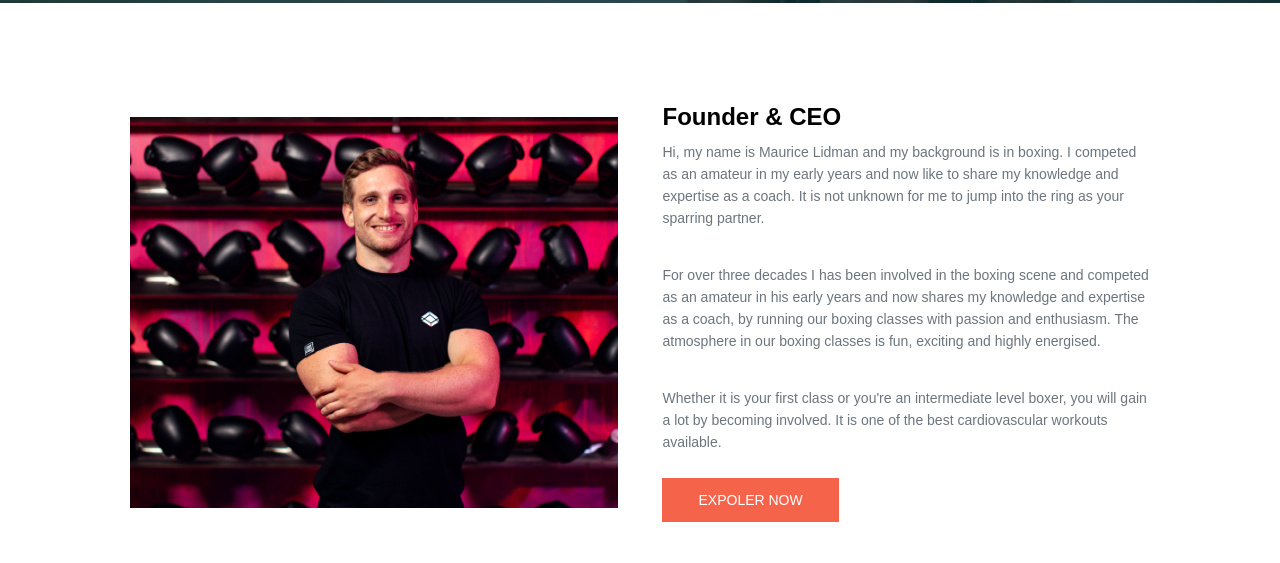
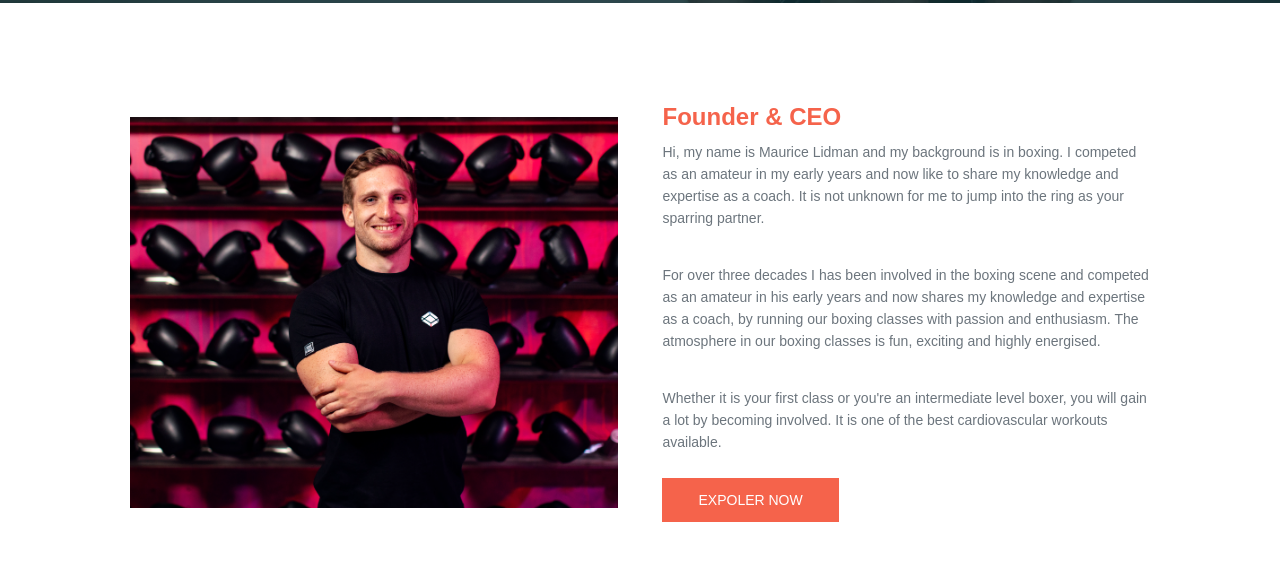
Before and after one commit to Frankinbne/frankinbne.github.io, a plain HTML site: page html/about.html in a window 1280 px wide. Shown: the part 237-800 px from the top of the page. Drawn offline with nearby package versions, Linux system fonts and the light colour scheme.

Commit message:
update - about

```diff
--- a/html/about.html
+++ b/html/about.html
@@ -47,7 +47,7 @@
             <img src="../images/ceo.png">
         </div>
         <div class="about-col">
-            <h1>Founder & CEO</h1>
+            <h2>Founder & CEO</h2>
             <p>Hi, my name is Maurice Lidman and my background is in boxing. I competed as an amateur in my early years and now like to share my knowledge and expertise as a coach. It is not unknown for me to jump into the ring as your sparring partner.</p><p>For over three decades I has been involved in the boxing scene and competed as an amateur in his early years and now shares my knowledge and expertise as a coach, by running our boxing classes with passion and enthusiasm.
                 The atmosphere in our boxing classes is fun, exciting and highly energised.</p>
             <p>Whether it is your first class or you're an intermediate level boxer, you will gain a lot by becoming involved. It is one of the best cardiovascular workouts available.</p>
```
